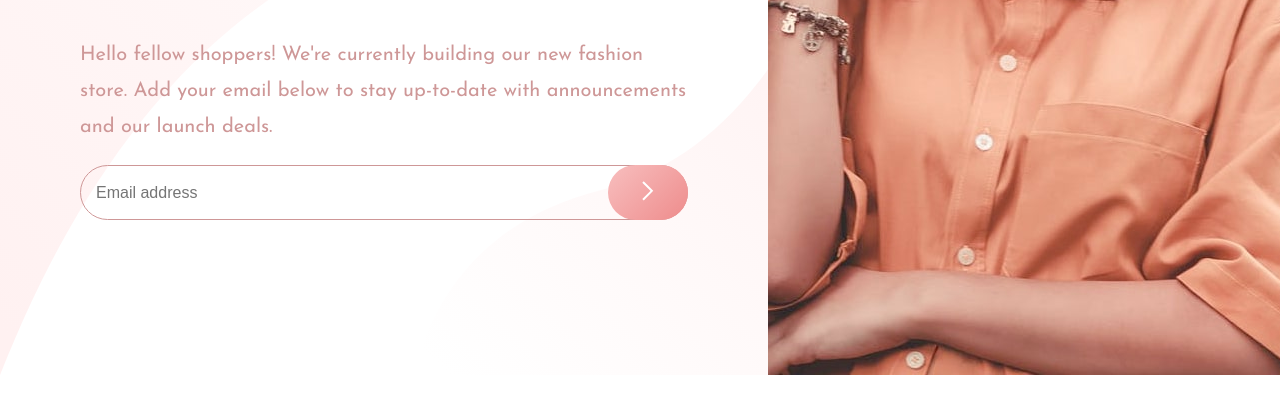
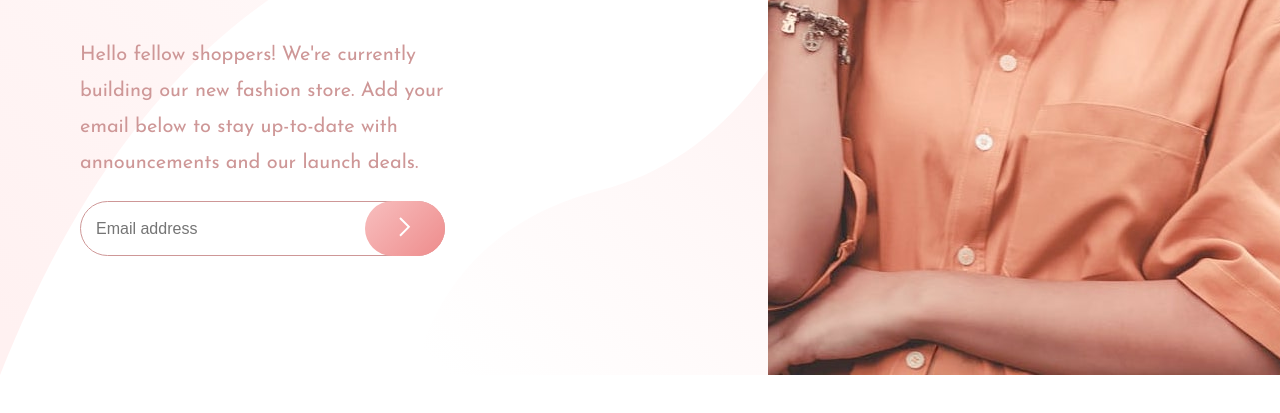
Before and after one commit to William-Yip/challenge-comming-soon, a plain HTML site: page index.html in a window 1280 px wide. Shown: the part 425-838 px from the top of the page. After the commit the page ends 800 px from the top, so only its background shows below. Drawn offline with Linux system fonts and the light colour scheme.

Commit message:
inner-container added for control content size and extra margin-bottom removed

```diff
--- a/index.css
+++ b/index.css
@@ -14,7 +14,6 @@ body {
 main {
   display: flex;
   height: 100vh;
-  margin-bottom: 80px;
 }
 
 .left {
@@ -23,6 +22,10 @@ main {
   background-repeat: no-repeat;
   background-size: cover;
   padding: 0 80px;
+}
+
+.container-content {
+  width: 60%;
 }
 
 .right {
--- a/index.html
+++ b/index.html
@@ -18,10 +18,11 @@
       <img class="bg-mobile" src="./images/hero-mobile.jpg" alt="logo" class="logo">
 
       <h1>
-         <span>We're</span> <br/>
-         coming <br/> soon
+        <span>We're</span> <br />
+        coming <br /> soon
       </h1>
 
+      <div class="container-content">
         <p>
           Hello fellow shoppers! We're currently building our new fashion store.
           Add your email below to stay up-to-date with announcements and our launch deals.
@@ -36,6 +37,7 @@
           <small class="error-text">Please provide a valid email</small>
         </form>
       </div>
+    </div>
     <div class="right"></div>
   </main>
 
```
Lines whose indentation alone changed are shown as unchanged.
